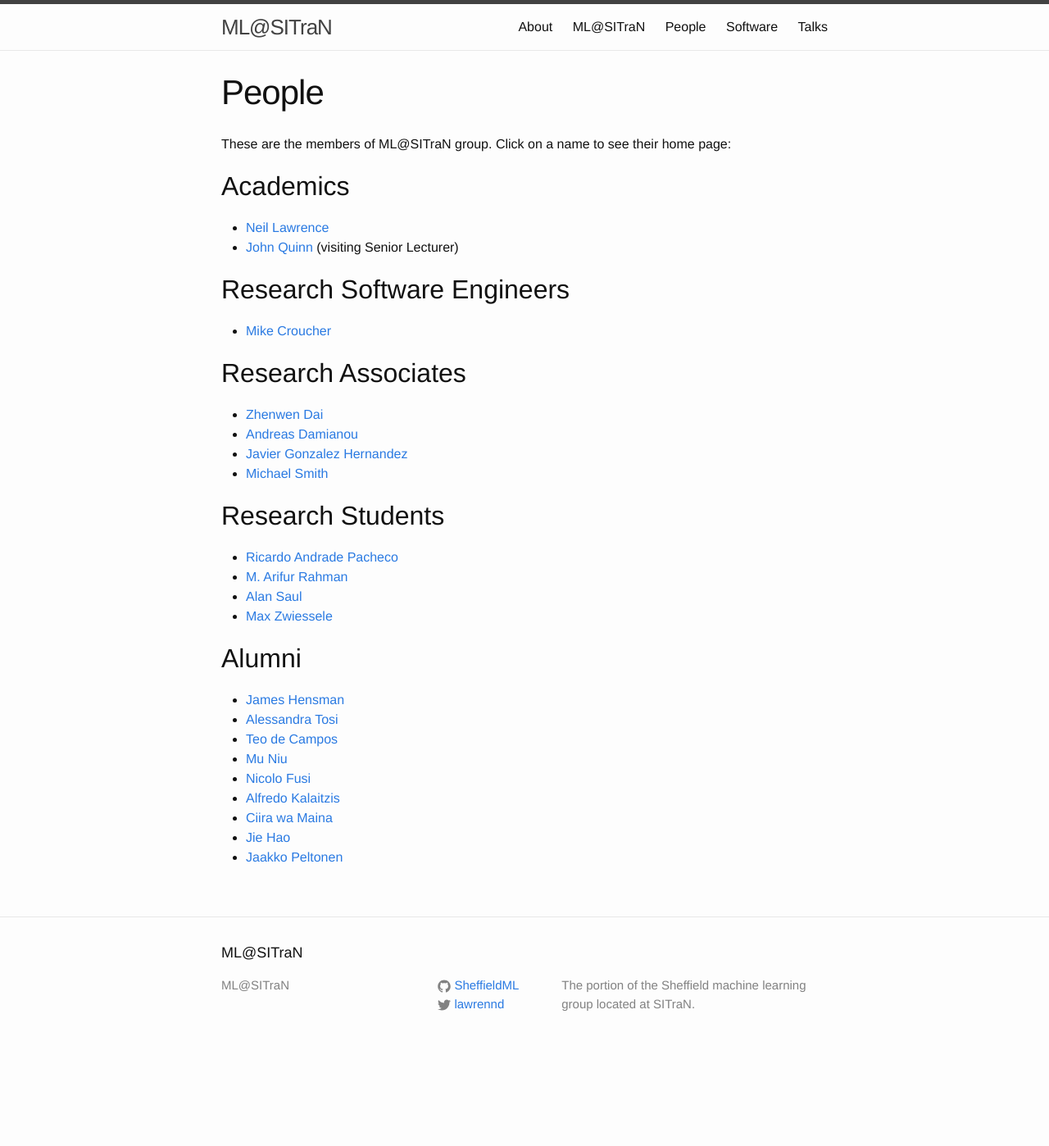
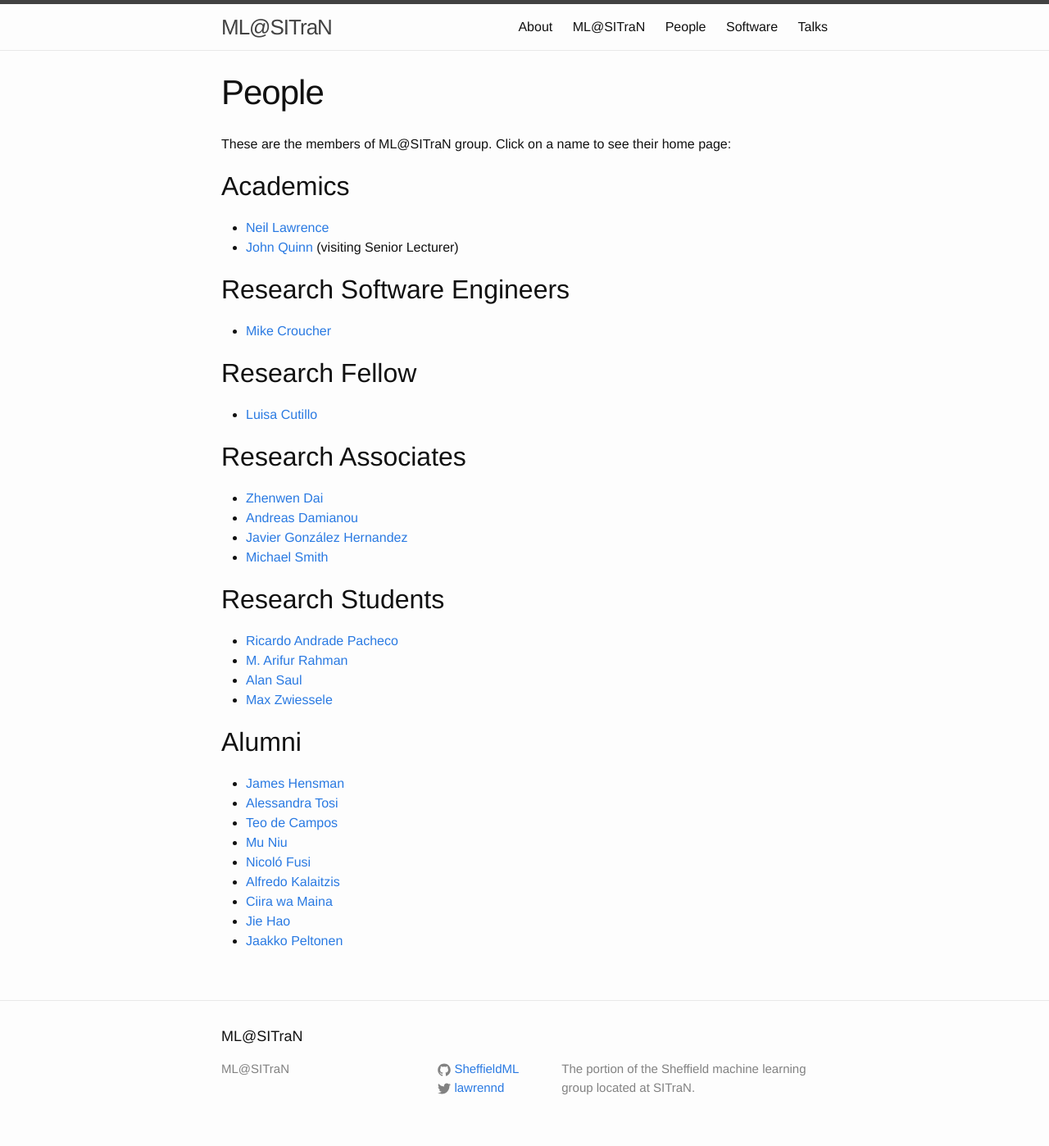
Before and after one commit to SheffieldML/sheffieldml.github.io, a Jekyll site: the page built from personnel.md, in a window 1280 px wide. Shown: the whole page at 82% size. Built offline with Jekyll 4.4.1, drawn with Linux system fonts in a browser that asks for light colours; before the commit the page ends 1296 px from its top, so only the background shows below that.

Commit message:
Update projects

```diff
--- a/personnel.md
+++ b/personnel.md
@@ -15,11 +15,15 @@ home page:
 
 - [Mike Croucher](http://www.walkingrandomly.com/)
 
+## Research Fellow
+
+- [Luisa Cutillo](http://bioinformatics.tigem.it/cutillo)
+
 ## Research Associates
 
 - [Zhenwen Dai](http://www.dcs.shef.ac.uk/cgi-bin/makeperson?Z.Dai)
 - [Andreas Damianou](http://staffwww.dcs.sheffield.ac.uk/people/A.Damianou/index.html)
-- [Javier Gonzalez Hernandez](http://javiergonzalezh.github.io/)
+- [Javier González Hernandez](http://javiergonzalezh.github.io/)
 - [Michael Smith](http://www.michaeltsmith.org.uk/)
 
 ## Research Students
@@ -33,10 +37,10 @@ home page:
 ## Alumni
 
 - [James Hensman](http://chicas.lancaster-university.uk/people/hensman.html)
-- [Alessandra Tosi](http://www.cs.upc.edu/~atosi/)
+- [Alessandra Tosi](http://www.robots.ox.ac.uk/~atosi/index.html)
 - [Teo de Campos](http://personal.ee.surrey.ac.uk/Personal/T.Decampos/)
 - [Mu Niu](http://www.gla.ac.uk/schools/mathematicsstatistics/staff/muniu/)
-- [Nicolo Fusi](http://nicolofusi.com/)
+- [Nicoló Fusi](http://nicolofusi.com/)
 - [Alfredo Kalaitzis](https://www.ucl.ac.uk/statistics/people/alfredo-kalaitzis)
 - [Ciira wa Maina](https://sites.google.com/site/cwamainadekut/)
 - [Jie Hao](http://www.imperial.ac.uk/people/j.hao)
```
